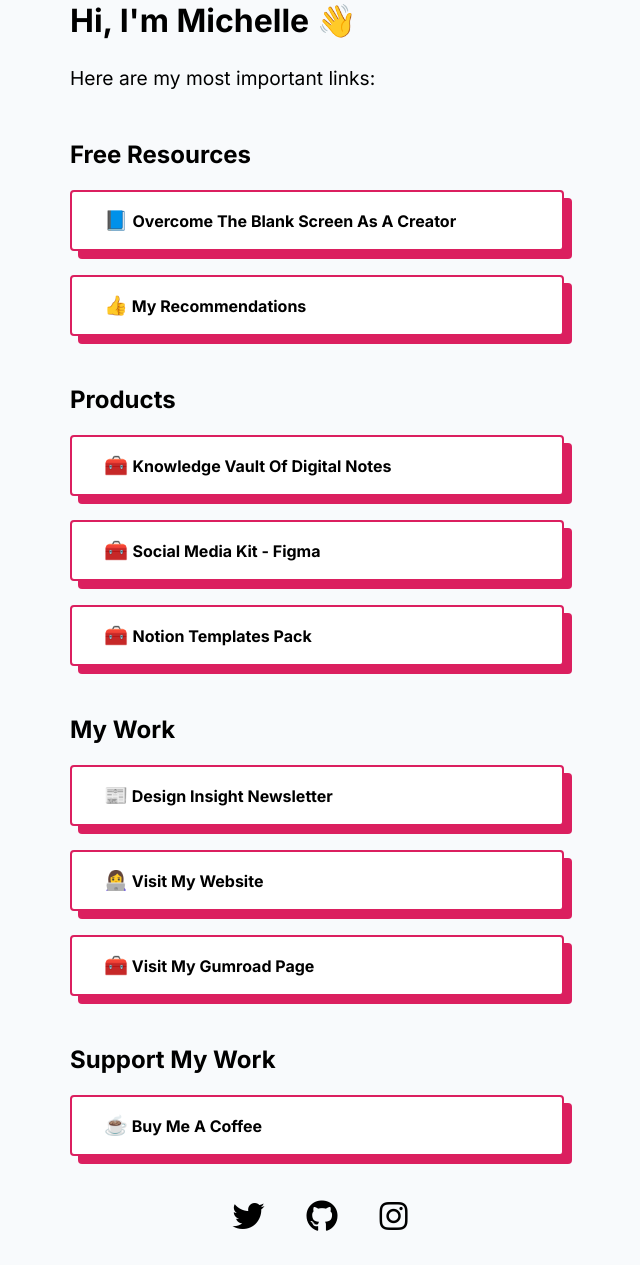
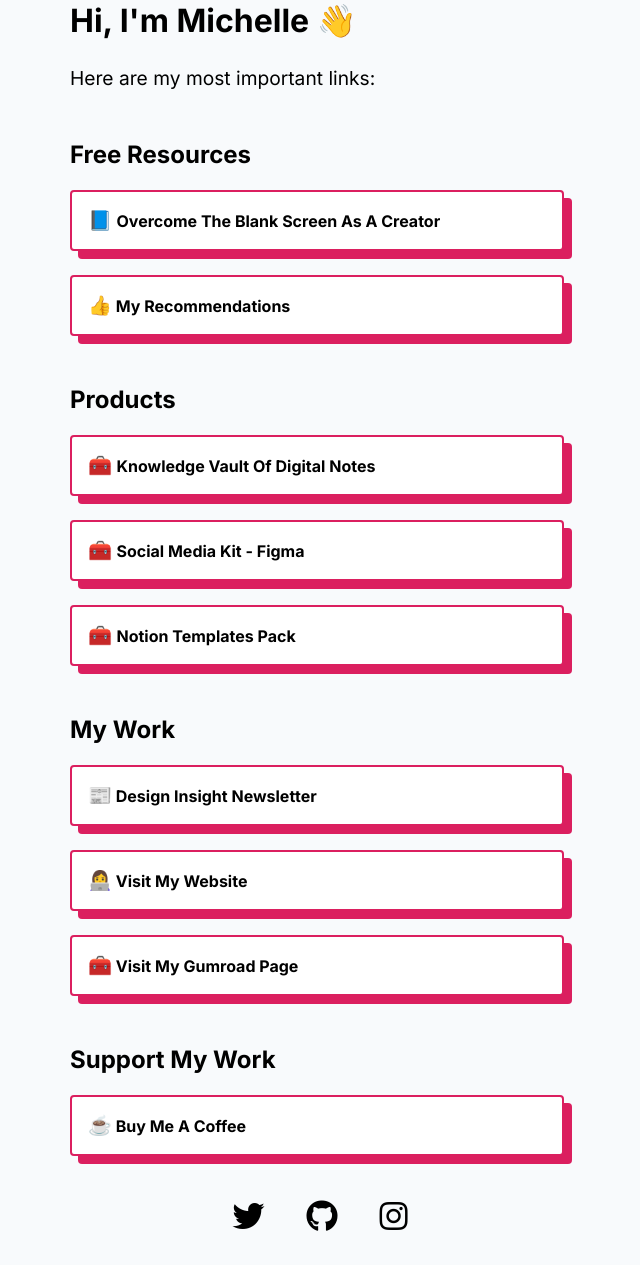
Before and after one commit to heymichellemac/mishacreatrix.github.io, a PHP site: page /links/index.html in a window 1280 px wide. Shown: the part 142-1407 px from the top of the page, without its empty margins (320-960 px from the left). Run offline with PHP 8.4, Linux system fonts and the light colour scheme.

Commit message:
reducing button padding

```diff
--- a/links/style.css
+++ b/links/style.css
@@ -44,7 +44,7 @@ span {
 }
 .grouping a {
     margin-bottom: 1.5rem;
-    padding: 1rem 2rem;
+    padding: 1rem;
     margin-right: 0.35rem;
 }
 
```
